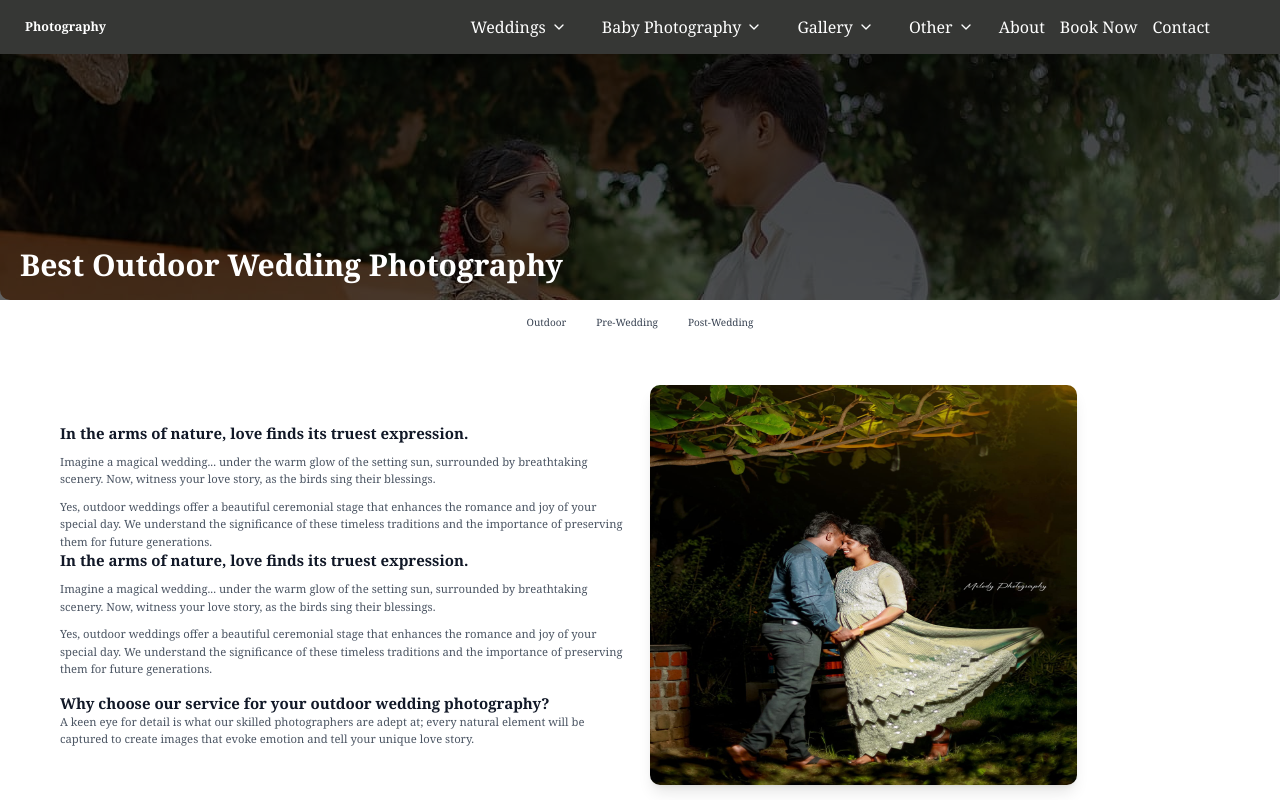
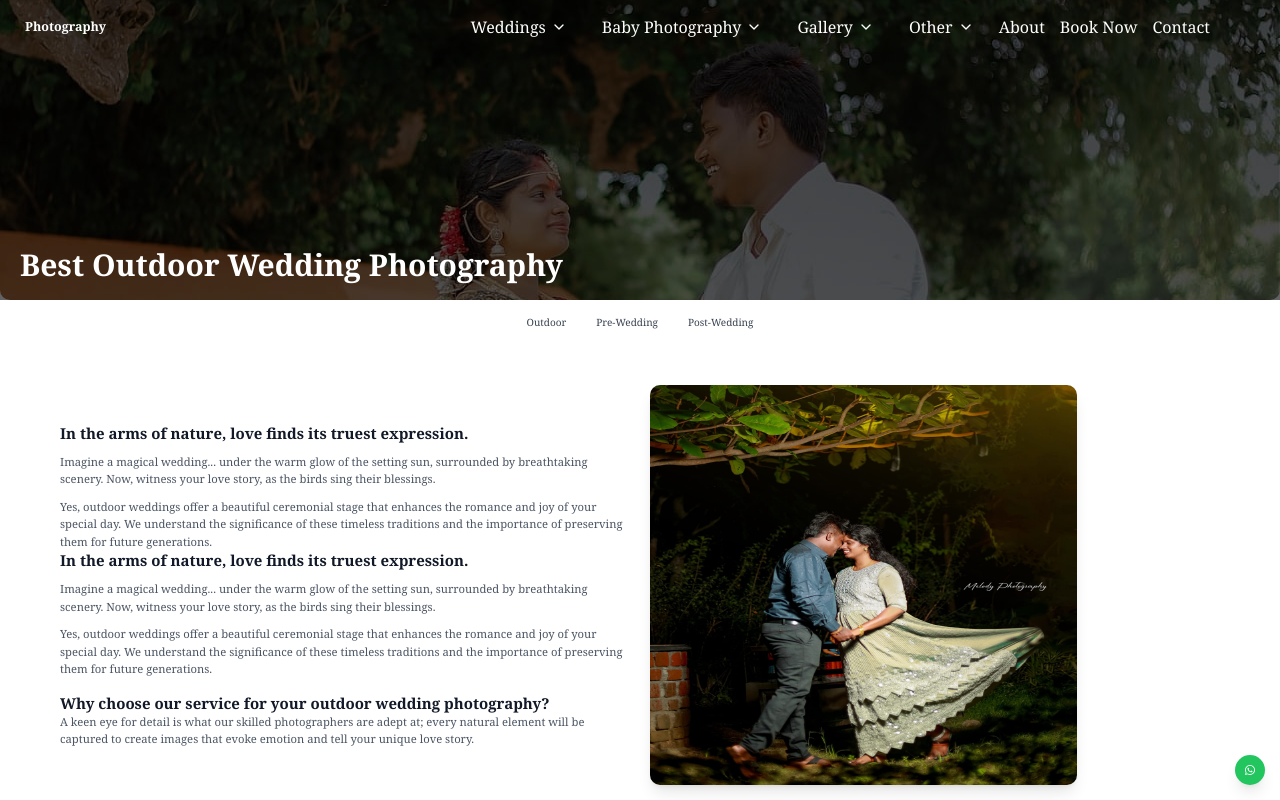
Before and after one commit to vgsanjaykumar/ps, a React (Vite) app: page /weddings/outdoor in a window 1280 px wide. Shown: the top 800 px of the page. Built offline with nearby package versions, Linux system fonts and the light colour scheme.

Commit message:
not found

```diff
--- a/src/App.jsx
+++ b/src/App.jsx
@@ -14,6 +14,8 @@ import Footer1 from "./components/Footer"
 import Weddinghome from "./components/Wedd/Outdoor/Weddinghome"
 import Prewedhome from "./components/Wedd/Prewedding/Prewedhome"
 import Postwedhome from "./components/Wedd/Postweddding/Postwedhome"
+import WhatsAppButton from "./components/Whatappbtn"
+import Notfound from "./components/Notfound"
 
 
 
@@ -41,8 +43,9 @@ function App() {
         <Route path="/weddings/post-wedding" element={<Postwedhome />} />
 
 
-
+        <Route path="*" element={<Notfound />} />
       </Routes>
+      <WhatsAppButton/>
 
 
 
--- a/src/components/DropNav.jsx
+++ b/src/components/DropNav.jsx
@@ -19,7 +19,7 @@ export const DropDown = () => {
   return (
     <nav
       className={`fixed w-full z-50 p-4 flex justify-between items-center transition-all duration-300
-        ${isScrolled ? "bg-teal-400" : "bg-[#363735] "} px-6 md:pr-28 pl-10 z-50`}
+        ${isScrolled ? "bg-teal-400" : "bg-[#36373500] "} px-6 md:pr-28 pl-10 z-50`}
     >
       {/* Logo */}
       <Link to="/" className="text-white text-xl font-bold">
--- /dev/null
+++ b/src/components/Notfound.jsx
@@ -0,0 +1,13 @@
+import React from 'react'
+import { Link } from 'react-router-dom'
+
+const Notfound = () => {
+  return (
+    <div className='text-center py-64'>
+      <h1>404 | Not Found</h1>
+      <Link to="/">Go To Home Page</Link>
+    </div>
+  )
+}
+
+export default Notfound
```
